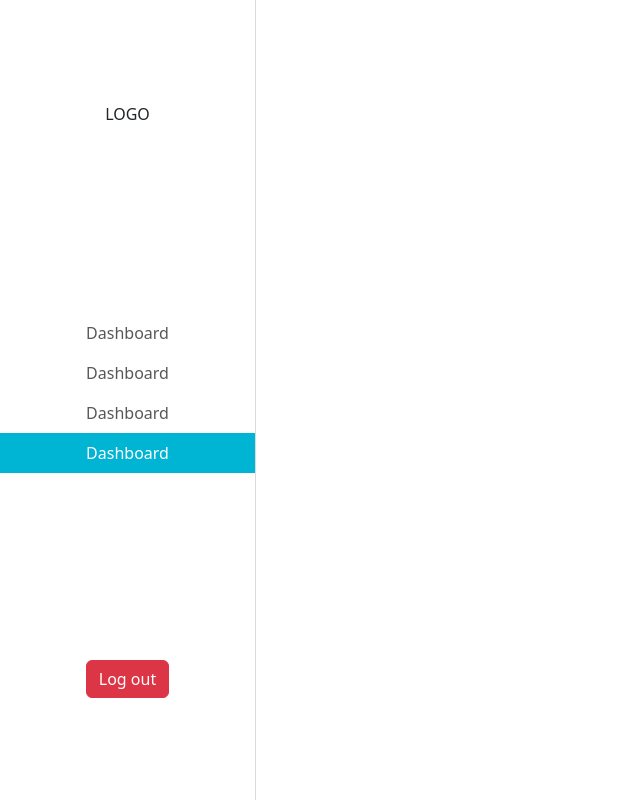
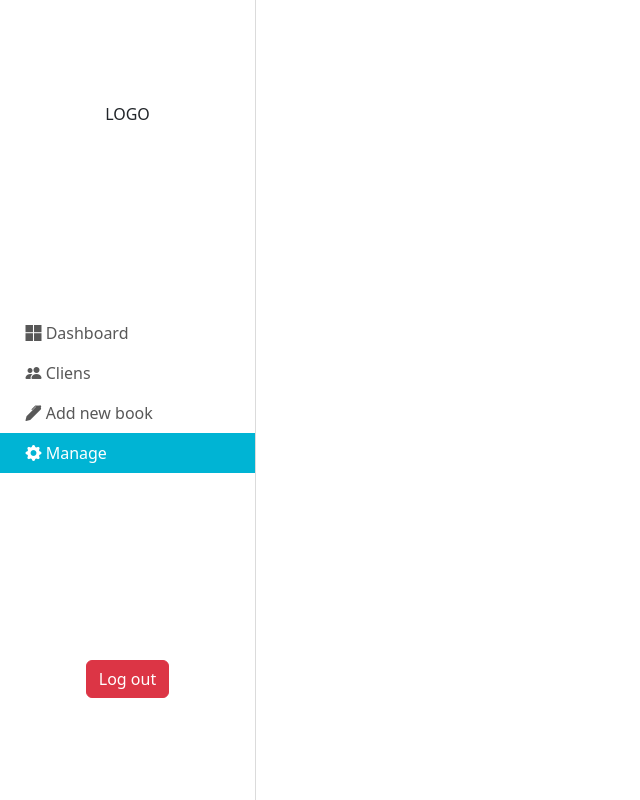
Before and after one commit to m0hamed-ux/Ma_Bibliotheque, a plain HTML site: page admin/stock.html in a window 1280 px wide. Shown: the whole page, without its empty margins (0-640 px from the left). Drawn offline with nearby package versions, Linux system fonts and the light colour scheme.

Commit message:
edit "Manage page"

```diff
--- a/admin/stock.html
+++ b/admin/stock.html
@@ -6,6 +6,8 @@
     <title>Manage Books</title>
     <link rel="stylesheet" href="../css/manage.css">
     <link rel="stylesheet" href="../bootstrap/css/bootstrap.min.css">
+    <script src="https://kit.fontawesome.com/db9d9c8d3d.js" crossorigin="anonymous"></script>
+    <link rel="stylesheet" href="https://cdn.jsdelivr.net/npm/bootstrap-icons@1.11.3/font/bootstrap-icons.min.css">
     <script src="../bootstrap/js/bootstrap.bundle.js"></script>
 </head>
 <body>
@@ -13,10 +15,10 @@
         <nav class="navbar flex-column justify-content-around">
             <div id="logo">LOGO</div>
             <ul class="navbar-nav">
-                <li class="nav-item"><a href="" class="nav-link">Dashboard</a></li>
-                <li class="nav-item"><a href="" class="nav-link">Dashboard</a></li>
-                <li class="nav-item"><a href="" class="nav-link">Dashboard</a></li>
-                <li class="nav-item active"><a href="" class="nav-link active">Dashboard</a></li>
+                <li class="nav-item"><a href="" class="nav-link"><i class="bi bi-microsoft"></i> Dashboard</a></li>
+                <li class="nav-item"><a href="" class="nav-link"><i class="bi bi-people-fill"></i> Cliens</a></li>
+                <li class="nav-item"><a href="" class="nav-link"><i class="bi bi-pen-fill"></i> Add new book</a></li>
+                <li class="nav-item active"><a href="" class="nav-link active"><i class="bi bi-gear-fill"></i> Manage</a></li>
             </ul>
             <a href="" class="btn btn-danger">Log out</a>
         </nav>
--- a/css/manage.css
+++ b/css/manage.css
@@ -8,7 +8,9 @@ nav.navbar{
 }
 ul, ul>li{
     width: 100%;
-    text-align: center;
+}
+ul>li{
+    padding: 0 10%;
 }
 a.nav-link:not(.active){
     color: rgb(88, 88, 88);
```
